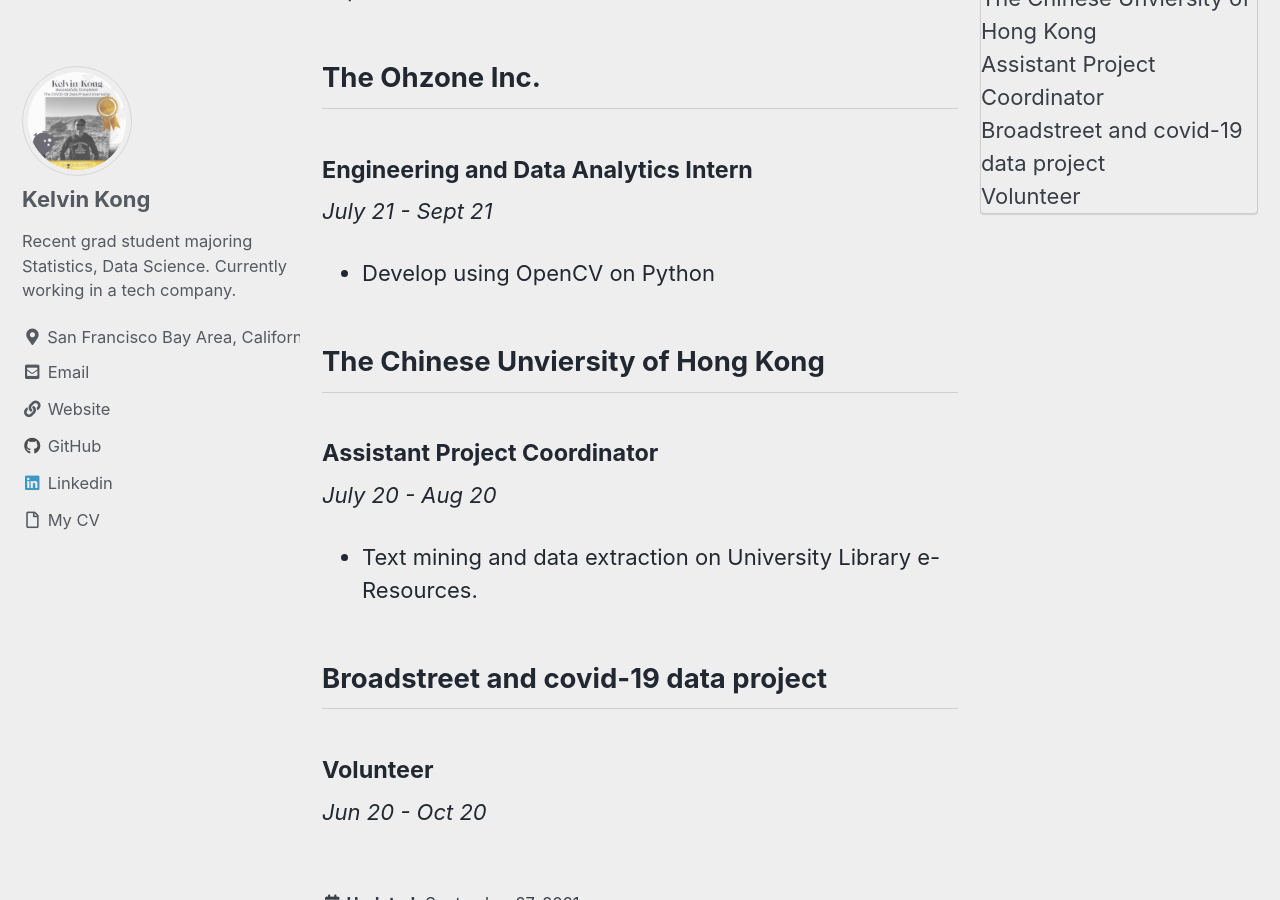
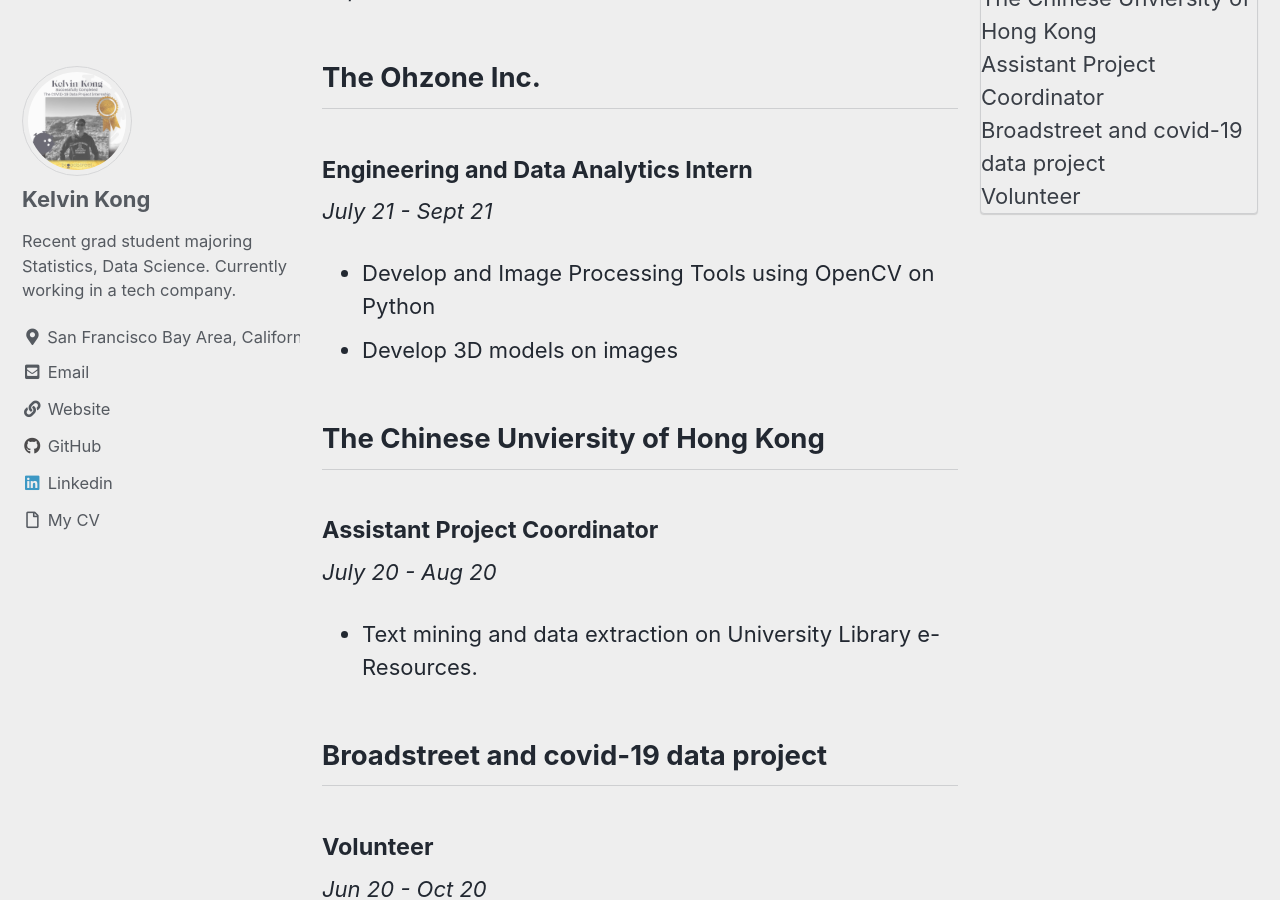
Before and after one commit to kelvin-cykong/kelvin-cykong.github.io, a Jekyll site: the page built from pages/work-exp.md, in a window 1280 px wide and 900 px high, scrolled down 420 px. Built offline with Jekyll 4.4.1, drawn with Linux system fonts in a browser that asks for light colours; cached includes are drawn as plain includes; comment, search, counter and statistics services are not loaded.

Commit message:
update content

```diff
--- a/pages/work-exp.md
+++ b/pages/work-exp.md
@@ -14,7 +14,8 @@
 ## The Ohzone Inc.
 #### Engineering and Data Analytics Intern
 *July 21 - Sept 21*
-- Develop using OpenCV on Python
+- Develop and Image Processing Tools using OpenCV on Python
+- Develop 3D models on images
 
 
 ## The Chinese Unviersity of Hong Kong
```
Also changed, not shown: pages/projects.md (+9 -1 lines).
